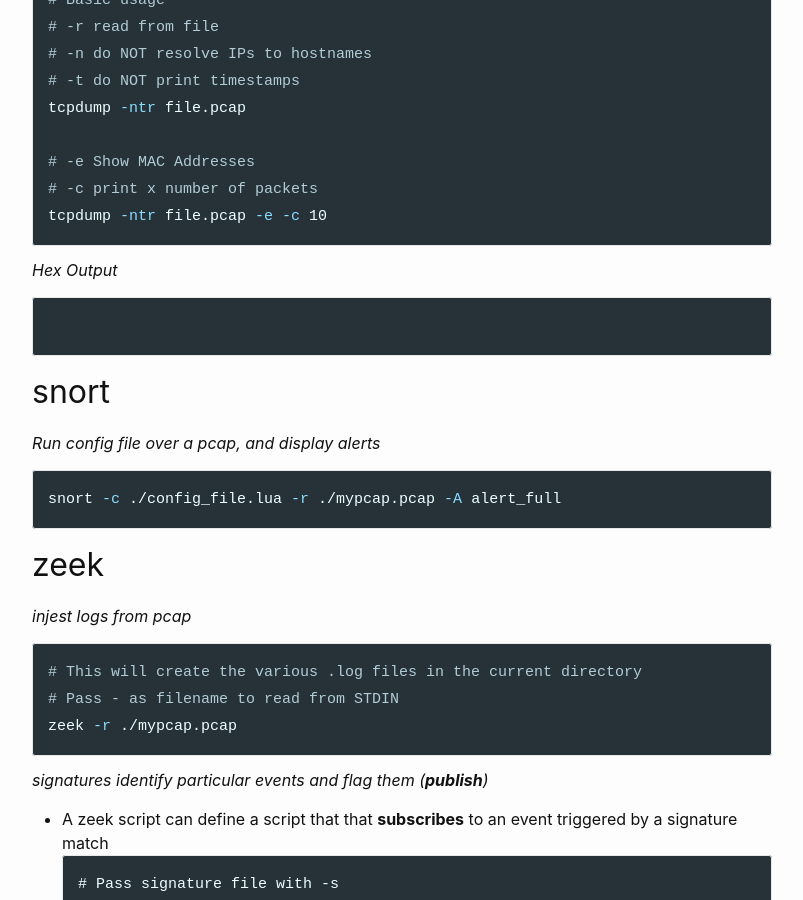
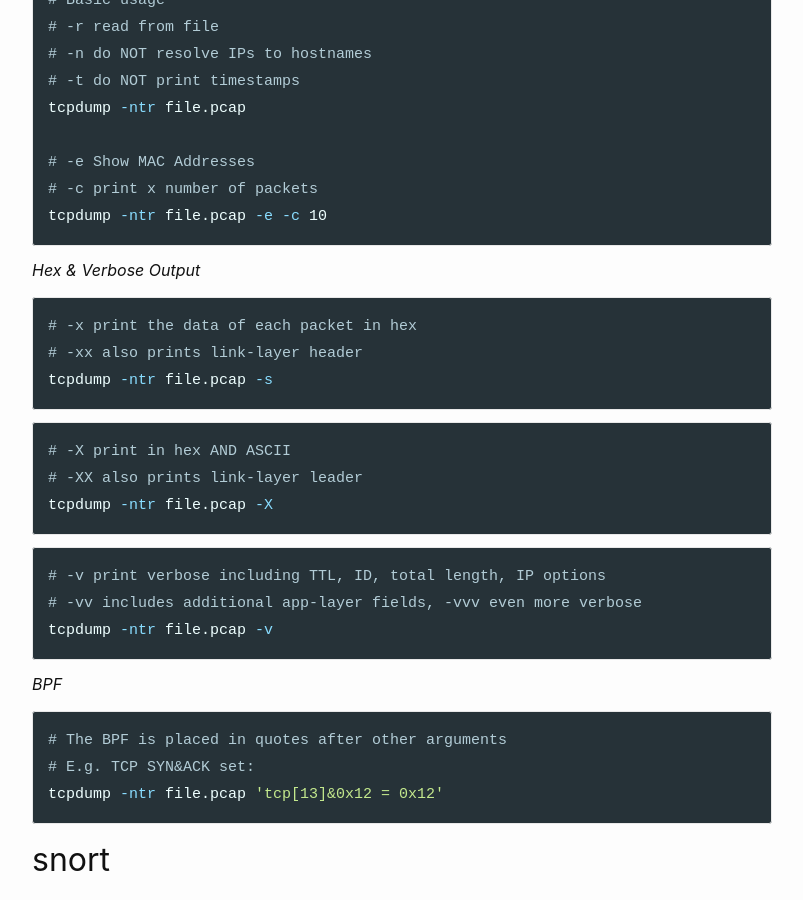
Before and after one commit to HoganRichardson/sans-503-reference, a Jekyll site: the page built from _posts/2024-09-22-Command-Line-Reference.md, in a window 1280 px wide and 900 px high, scrolled down 487 px. Shown: the whole window, without its empty margins (238-1041 px from the left). Built offline with Jekyll 4.4.1, drawn with Linux system fonts in a browser that asks for light colours; nearby versions of some CDN libraries.

Commit message:
updated post

````diff
--- a/_posts/2024-09-22-Command-Line-Reference.md
+++ b/_posts/2024-09-22-Command-Line-Reference.md
@@ -18,11 +18,31 @@ tcpdump -ntr file.pcap
 tcpdump -ntr file.pcap -e -c 10
 ```
 
-_Hex Output_
+_Hex & Verbose Output_
 ```bash
-
+# -x print the data of each packet in hex
+# -xx also prints link-layer header
+tcpdump -ntr file.pcap -s
 ```
 
+```bash
+# -X print in hex AND ASCII
+# -XX also prints link-layer leader
+tcpdump -ntr file.pcap -X
+```
+
+```bash
+# -v print verbose including TTL, ID, total length, IP options
+# -vv includes additional app-layer fields, -vvv even more verbose
+tcpdump -ntr file.pcap -v
+```
+
+_BPF_
+```bash
+# The BPF is placed in quotes after other arguments
+# E.g. TCP SYN&ACK set:
+tcpdump -ntr file.pcap 'tcp[13]&0x12 = 0x12'
+```
 
 ## snort
 _Run config file over a pcap, and display alerts_
````
